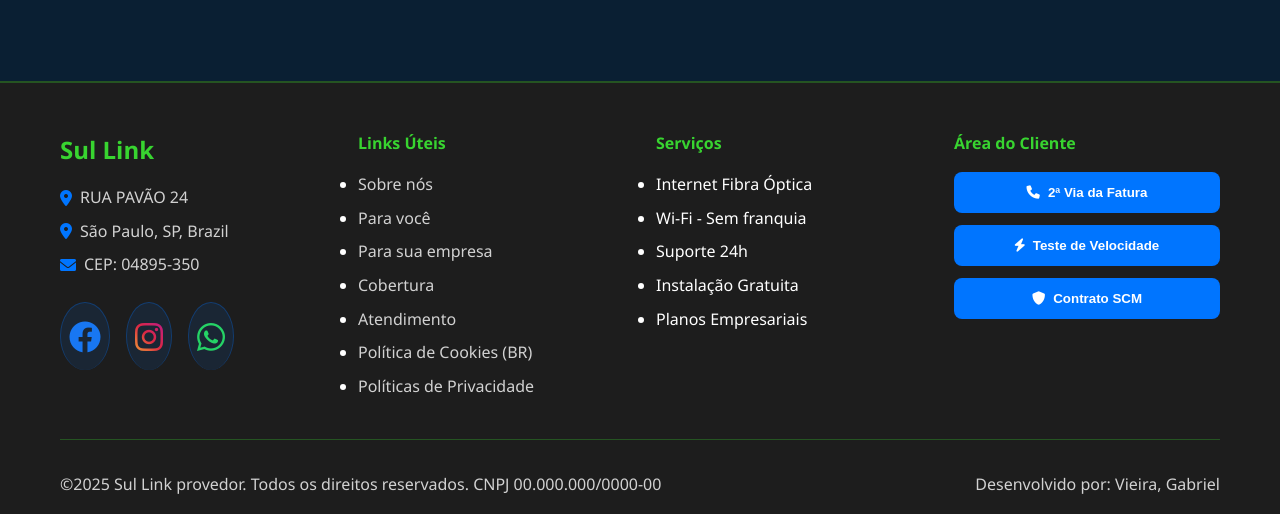
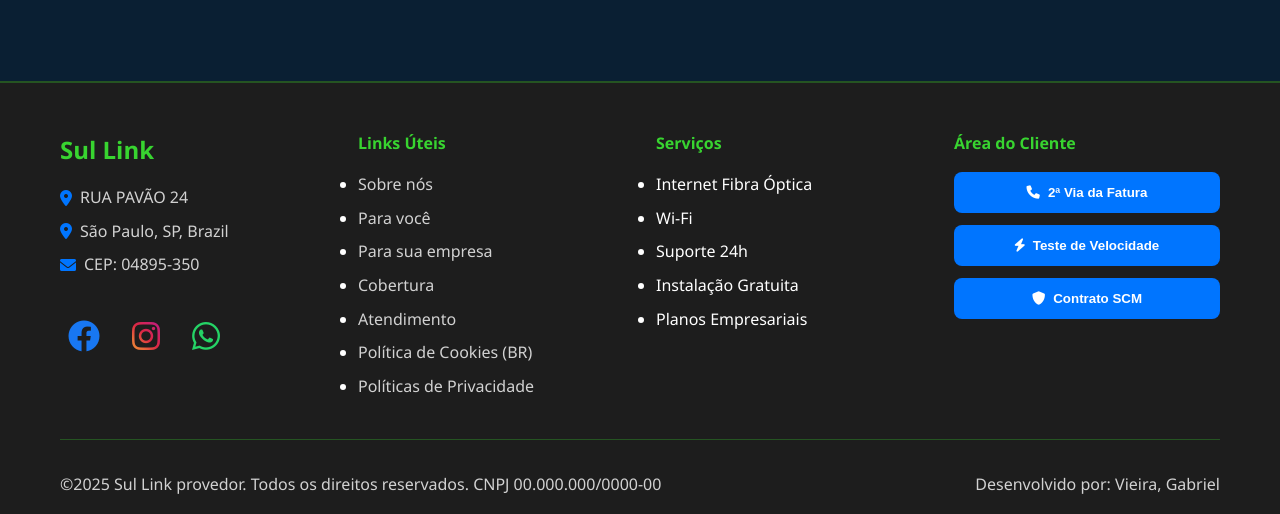
Before and after one commit to VieiraGabrielAlexandre/sullink, a PHP site: page / in a window 1280 px wide. Shown: the part 3916-4430 px from the top of the page. Run offline with PHP 8.4, Linux system fonts and the light colour scheme.

Commit message:
removendo borda dos icones do rodapé

```diff
--- a/index.html
+++ b/index.html
@@ -454,7 +454,7 @@
                 <h4 class="footer-subtitle">Serviços</h4>
                 <ul class="footer-links">
                     <li>Internet Fibra Óptica</li>
-                    <li>Wi-Fi - Sem franquia</li>
+                    <li>Wi-Fi</li>
                     <li>Suporte 24h</li>
                     <li>Instalação Gratuita</li>
                     <li>Planos Empresariais</li>
--- a/styles.css
+++ b/styles.css
@@ -1082,8 +1082,8 @@ body {
     transition: all 0.3s ease;
     padding: 0.5rem;
     border-radius: 50%;
-    background: rgba(0, 117, 255, 0.1);
-    border: 1px solid rgba(0, 117, 255, 0.3);
+    /*background: rgba(0, 117, 255, 0.1);
+    border: 1px solid rgba(0, 117, 255, 0.3);*/
     text-decoration: none;
 }
 
```
